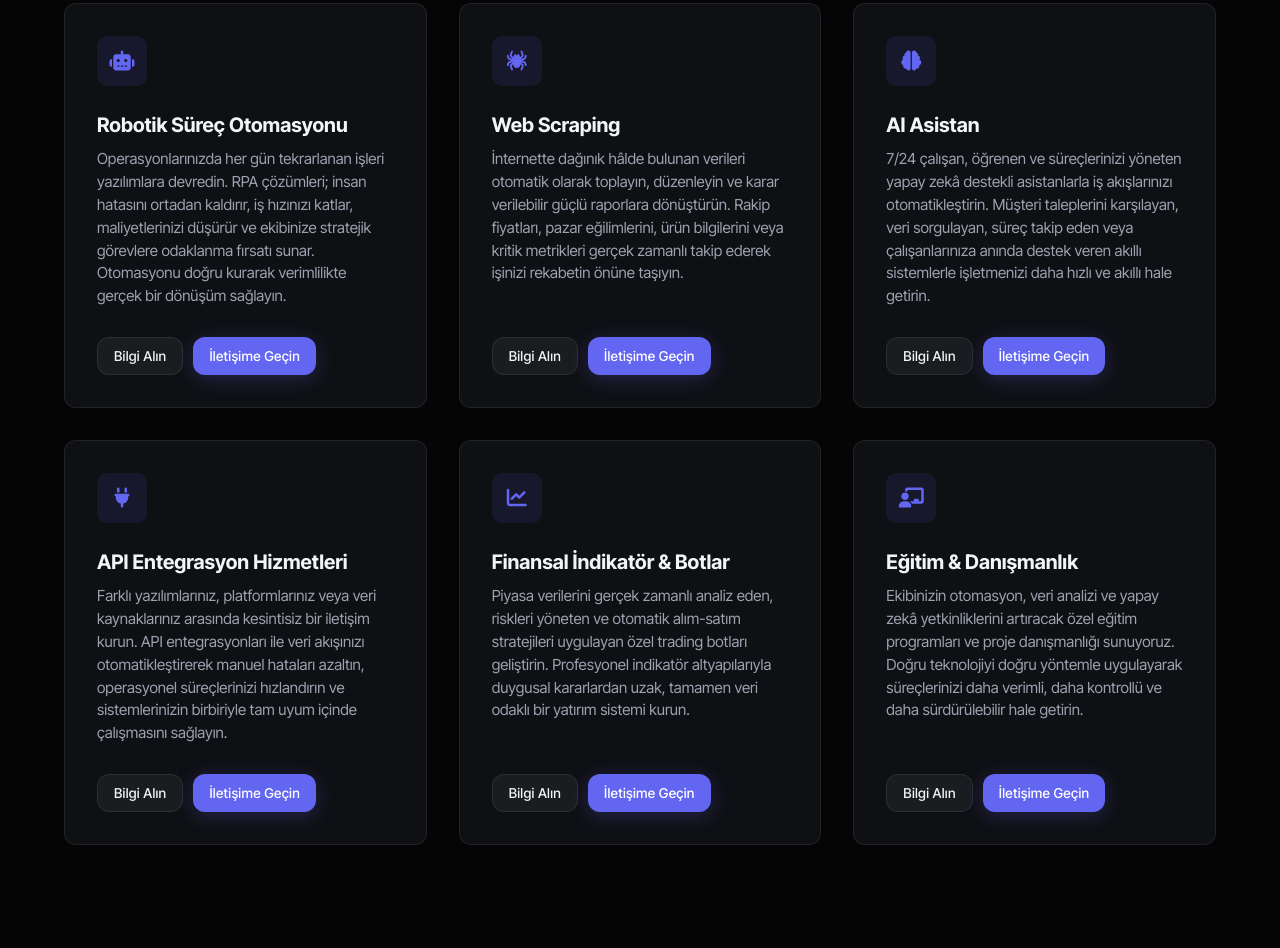
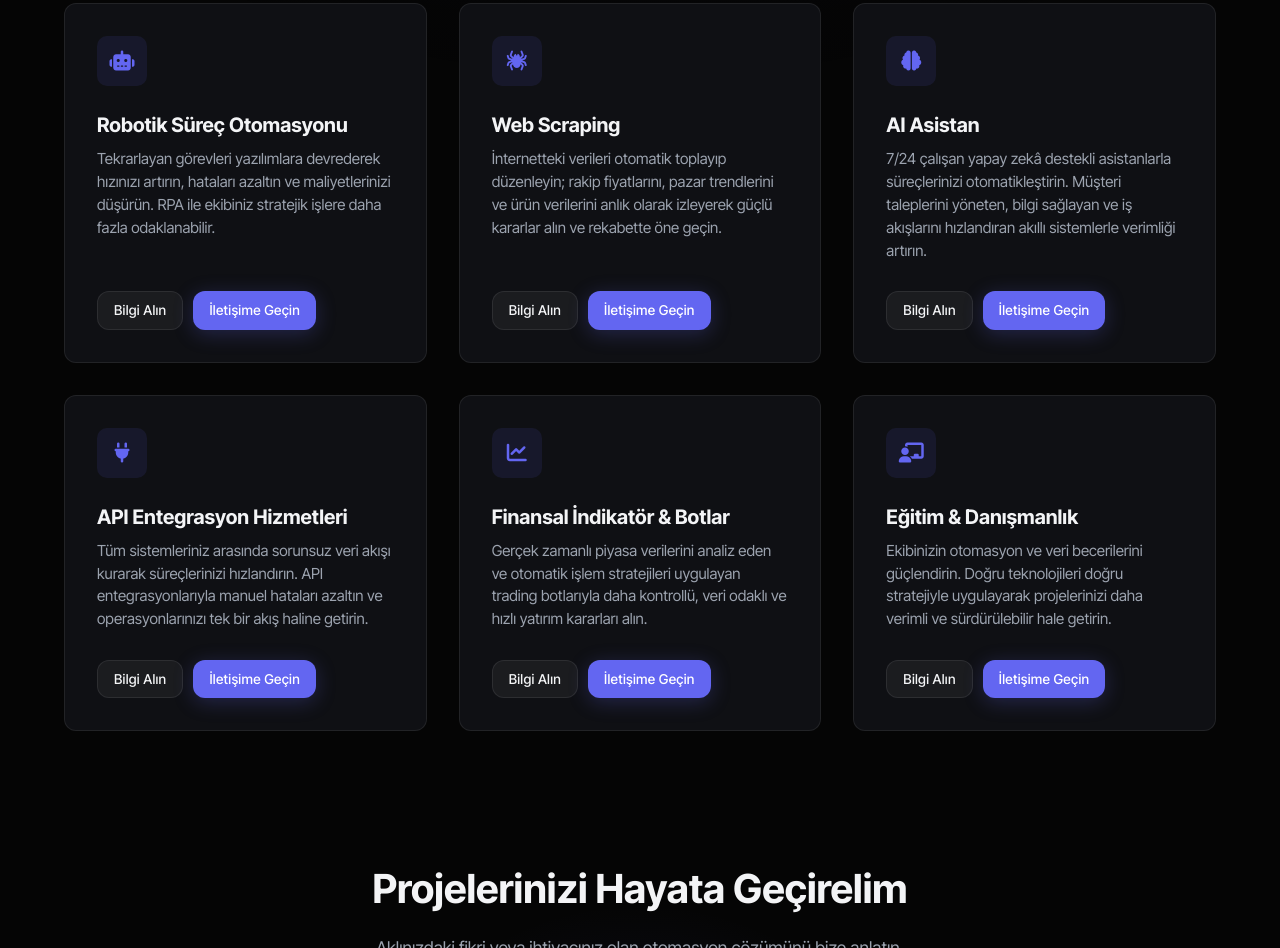
Before and after one commit to SSerkanYavuzcan/teknoify, a plain HTML site: page index.html in a window 1280 px wide. Shown: the part 947-1895 px from the top of the page. Drawn offline with Linux system fonts and the light colour scheme.

Commit message:
code updated

```diff
--- a/index.html
+++ b/index.html
@@ -120,7 +120,7 @@
                 <article class="service-card">
                     <div class="icon-box"><i class="fas fa-robot"></i></div>
                     <h3>Robotik Süreç Otomasyonu</h3>
-                    <p>Operasyonlarınızda her gün tekrarlanan işleri yazılımlara devredin. RPA çözümleri; insan hatasını ortadan kaldırır, iş hızınızı katlar, maliyetlerinizi düşürür ve ekibinize stratejik görevlere odaklanma fırsatı sunar. Otomasyonu doğru kurarak verimlilikte gerçek bir dönüşüm sağlayın.</p>
+                    <p>Tekrarlayan görevleri yazılımlara devrederek hızınızı artırın, hataları azaltın ve maliyetlerinizi düşürün. RPA ile ekibiniz stratejik işlere daha fazla odaklanabilir.</p>
                     <div class="card-ctas">
                         <a href="#contact" class="btn btn-sm btn-secondary">Bilgi Alın</a>
                         <a href="#contact" class="btn btn-sm btn-primary">İletişime Geçin</a>
@@ -131,7 +131,7 @@
                 <article class="service-card">
                     <div class="icon-box"><i class="fas fa-spider"></i></div>
                     <h3>Web Scraping</h3>
-                    <p>İnternette dağınık hâlde bulunan verileri otomatik olarak toplayın, düzenleyin ve karar verilebilir güçlü raporlara dönüştürün. Rakip fiyatları, pazar eğilimlerini, ürün bilgilerini veya kritik metrikleri gerçek zamanlı takip ederek işinizi rekabetin önüne taşıyın.</p>
+                    <p>İnternetteki verileri otomatik toplayıp düzenleyin; rakip fiyatlarını, pazar trendlerini ve ürün verilerini anlık olarak izleyerek güçlü kararlar alın ve rekabette öne geçin.</p>
                     <div class="card-ctas">
                         <a href="#contact" class="btn btn-sm btn-secondary">Bilgi Alın</a>
                         <a href="#contact" class="btn btn-sm btn-primary">İletişime Geçin</a>
@@ -141,7 +141,7 @@
                 <article class="service-card">
                     <div class="icon-box"><i class="fas fa-brain"></i></div>
                     <h3>AI Asistan</h3>
-                    <p>7/24 çalışan, öğrenen ve süreçlerinizi yöneten yapay zekâ destekli asistanlarla iş akışlarınızı otomatikleştirin. Müşteri taleplerini karşılayan, veri sorgulayan, süreç takip eden veya çalışanlarınıza anında destek veren akıllı sistemlerle işletmenizi daha hızlı ve akıllı hale getirin.</p>
+                    <p>7/24 çalışan yapay zekâ destekli asistanlarla süreçlerinizi otomatikleştirin. Müşteri taleplerini yöneten, bilgi sağlayan ve iş akışlarını hızlandıran akıllı sistemlerle verimliği artırın.</p>
                     <div class="card-ctas">
                         <a href="#contact" class="btn btn-sm btn-secondary">Bilgi Alın</a>
                         <a href="#contact" class="btn btn-sm btn-primary">İletişime Geçin</a>
@@ -152,7 +152,7 @@
                 <article class="service-card">
                     <div class="icon-box"><i class="fas fa-plug"></i></div>
                     <h3>API Entegrasyon Hizmetleri</h3>
-                    <p>Farklı yazılımlarınız, platformlarınız veya veri kaynaklarınız arasında kesintisiz bir iletişim kurun. API entegrasyonları ile veri akışınızı otomatikleştirerek manuel hataları azaltın, operasyonel süreçlerinizi hızlandırın ve sistemlerinizin birbiriyle tam uyum içinde çalışmasını sağlayın.</p>
+                    <p>Tüm sistemleriniz arasında sorunsuz veri akışı kurarak süreçlerinizi hızlandırın. API entegrasyonlarıyla manuel hataları azaltın ve operasyonlarınızı tek bir akış haline getirin.</p>
                     <div class="card-ctas">
                         <a href="#contact" class="btn btn-sm btn-secondary">Bilgi Alın</a>
                         <a href="#contact" class="btn btn-sm btn-primary">İletişime Geçin</a>
@@ -162,7 +162,7 @@
                 <article class="service-card">
                     <div class="icon-box"><i class="fas fa-chart-line"></i></div>
                     <h3>Finansal İndikatör & Botlar</h3>
-                    <p>Piyasa verilerini gerçek zamanlı analiz eden, riskleri yöneten ve otomatik alım-satım stratejileri uygulayan özel trading botları geliştirin. Profesyonel indikatör altyapılarıyla duygusal kararlardan uzak, tamamen veri odaklı bir yatırım sistemi kurun.</p>
+                    <p>Gerçek zamanlı piyasa verilerini analiz eden ve otomatik işlem stratejileri uygulayan trading botlarıyla daha kontrollü, veri odaklı ve hızlı yatırım kararları alın.</p>
                     <div class="card-ctas">
                         <a href="#contact" class="btn btn-sm btn-secondary">Bilgi Alın</a>
                         <a href="#contact" class="btn btn-sm btn-primary">İletişime Geçin</a>
@@ -173,7 +173,7 @@
                 <article class="service-card">
                     <div class="icon-box"><i class="fas fa-chalkboard-teacher"></i></div>
                     <h3>Eğitim & Danışmanlık</h3>
-                    <p>Ekibinizin otomasyon, veri analizi ve yapay zekâ yetkinliklerini artıracak özel eğitim programları ve proje danışmanlığı sunuyoruz. Doğru teknolojiyi doğru yöntemle uygulayarak süreçlerinizi daha verimli, daha kontrollü ve daha sürdürülebilir hale getirin.</p>
+                    <p>Ekibinizin otomasyon ve veri becerilerini güçlendirin. Doğru teknolojileri doğru stratejiyle uygulayarak projelerinizi daha verimli ve sürdürülebilir hale getirin.</p>
                     <div class="card-ctas">
                         <a href="#contact" class="btn btn-sm btn-secondary">Bilgi Alın</a>
                         <a href="#contact" class="btn btn-sm btn-primary">İletişime Geçin</a>
```
